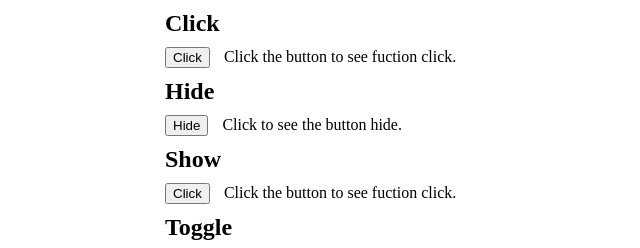
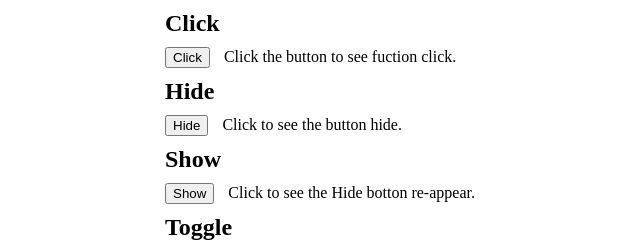
Before and after one commit to JennyWauer/jQuery, a plain HTML site: page jQuery_Functions/index.html in a window 1280 px wide. Shown: the top 248 px of the page, 0-640 px from the left. Drawn offline with nearby package versions, Linux system fonts and the light colour scheme.

Commit message:
Added show functionality

```diff
--- a/jQuery_Functions/index.html
+++ b/jQuery_Functions/index.html
@@ -22,8 +22,8 @@
     </div>
     <div>
         <h2>Show</h2>
-        <button>Click</button>
-        <p>Click the button to see fuction click.</p>
+        <button class="show">Show</button>
+        <p>Click to see the Hide botton re-appear.</p>
     </div>
     <div>
         <h2>Toggle</h2>
@@ -99,6 +99,10 @@
         $(".hide").click(function(){
             $(".hide").hide();
         });
+
+        $(".show").click(function(){
+            $(".hide").show();
+        })
     </script>
 </body>
 
```
